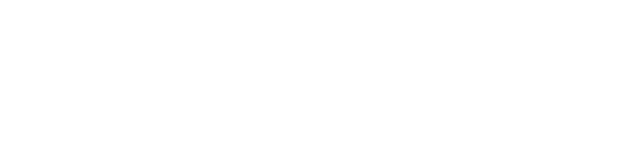
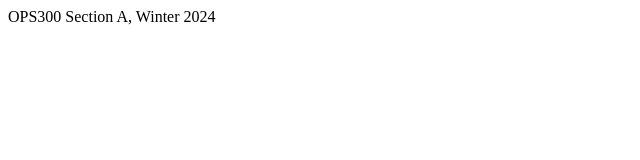
Before and after one commit to Callaghan/gewurtztraminer, a plain HTML site: page index.html in a window 1280 px wide. Shown: the whole page, without its empty margins (0-640 px from the left). Drawn offline with Linux system fonts and the light colour scheme.

Commit message:
Update index.html

```diff
--- a/index.html
+++ b/index.html
@@ -1,4 +1,4 @@
 <html>
   <head><title>OPS300 Winter 2024</title></head>
-  <body></body>
+  <body>OPS300 Section A, Winter 2024</body>
 </html>
```
